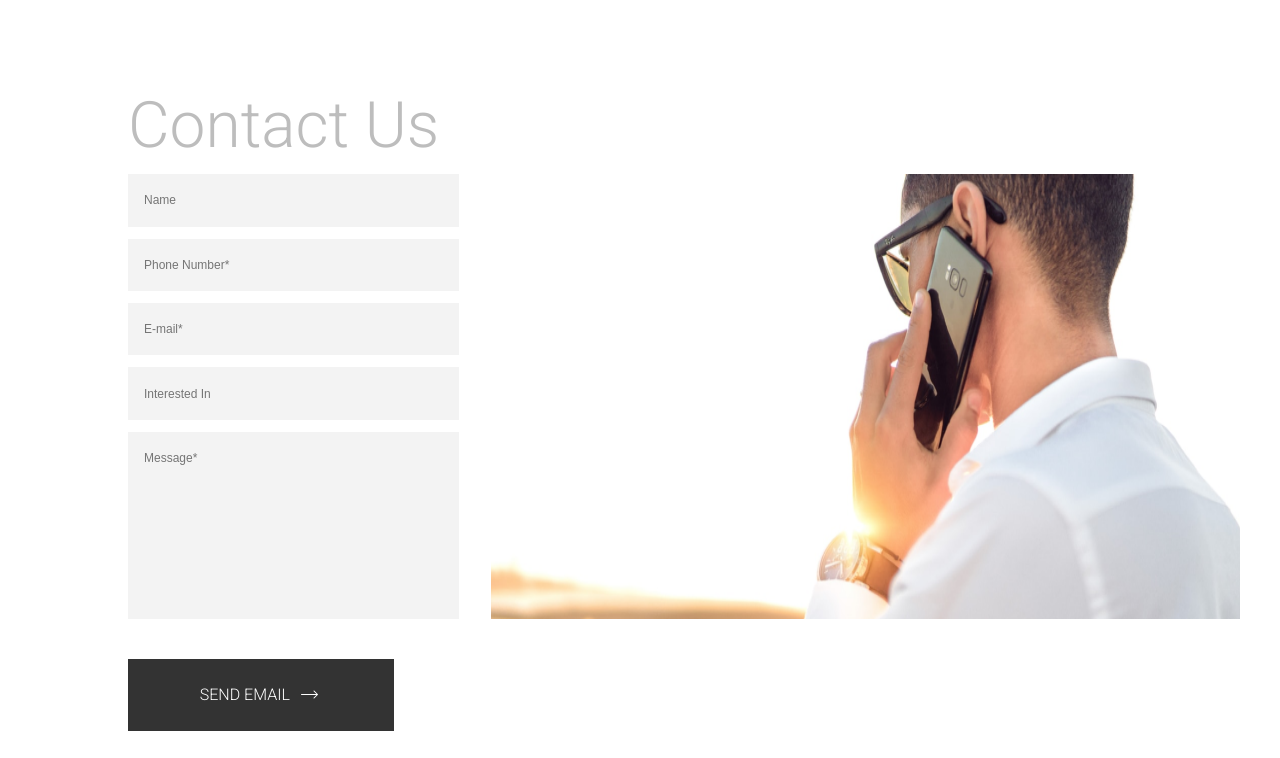
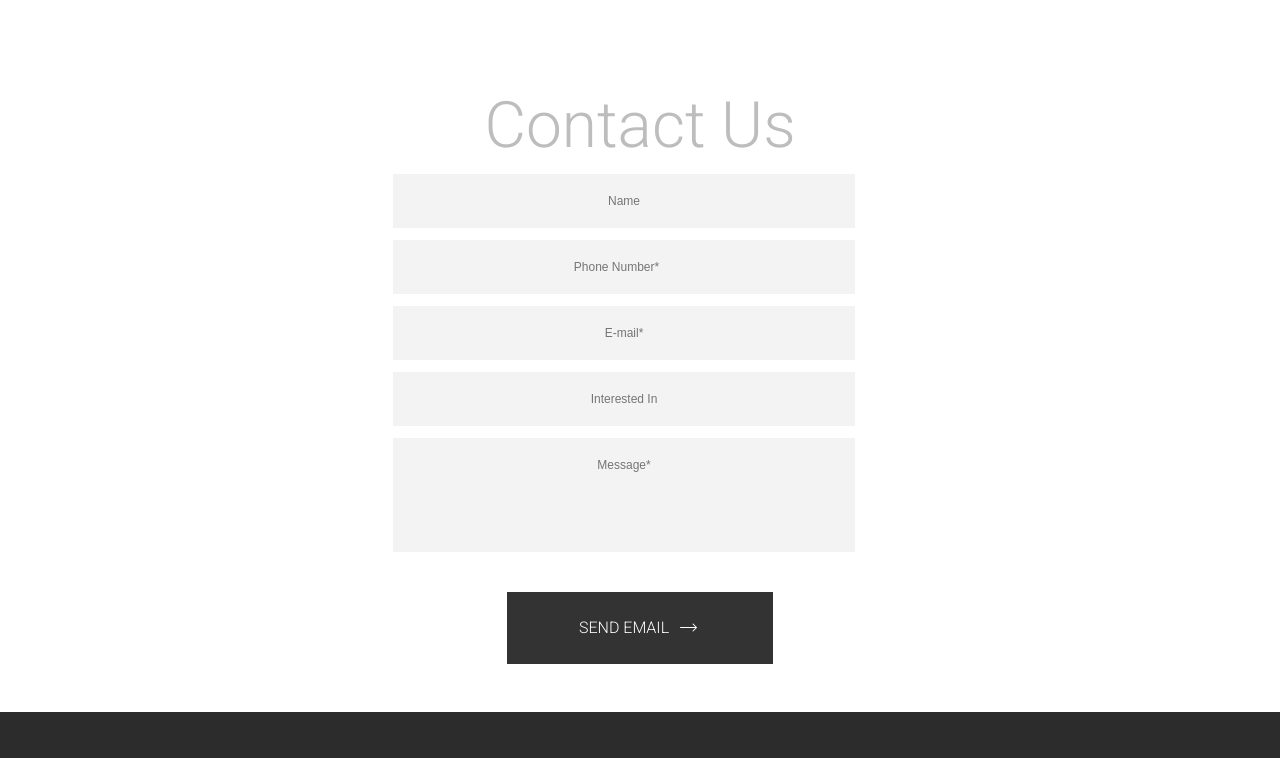
Before and after one commit to AdamJednacz/Projekt-9, a React (Create React App) app in the folder my-app/: page / in a window 1280 px wide. Shown: the part 3919-4677 px from the top of the page. Built offline with nearby package versions, Linux system fonts and the light colour scheme; a small style sheet from the web is missing.

Commit message:
contact form tablet

```diff
--- a/my-app/src/scss/style/_contact_form.scss
+++ b/my-app/src/scss/style/_contact_form.scss
@@ -8,8 +8,10 @@
     flex-direction: column;
     width: 100%;
     @include phone{
-
       align-items:center ;
+    }
+    @include tablet{
+      align-items: center;
     }
     h1 {
       font-size: 8vh;
@@ -43,10 +45,17 @@
             text-align: center;
             padding: 2.5vh 12vw 2.5vh 12vw;
           }
+          @include tablet{
+            text-align: center;
+            padding: 2.5vh 12vw 2.5vh 12vw;
+          }
           &:last-of-type{
             padding:1.5vw 20vh 12vw 2vh ;
             margin-bottom: 0;
             @include phone{
+              padding: 2.5vh 12vw 10vh 12vw;
+            }
+            @include tablet{
               padding: 2.5vh 12vw 10vh 12vw;
             }
           }
@@ -59,6 +68,9 @@
         width: 60vw;
         @include phone{
           display: none;
+        }
+        @include tablet{
+          display:none ;
         }
 
       }
@@ -73,7 +85,6 @@
       margin-top: 5vh;
       padding: 3vh 1vw ;
       width: 15em;
-
       p {
         text-transform: uppercase;
         font-weight: 300;
```
